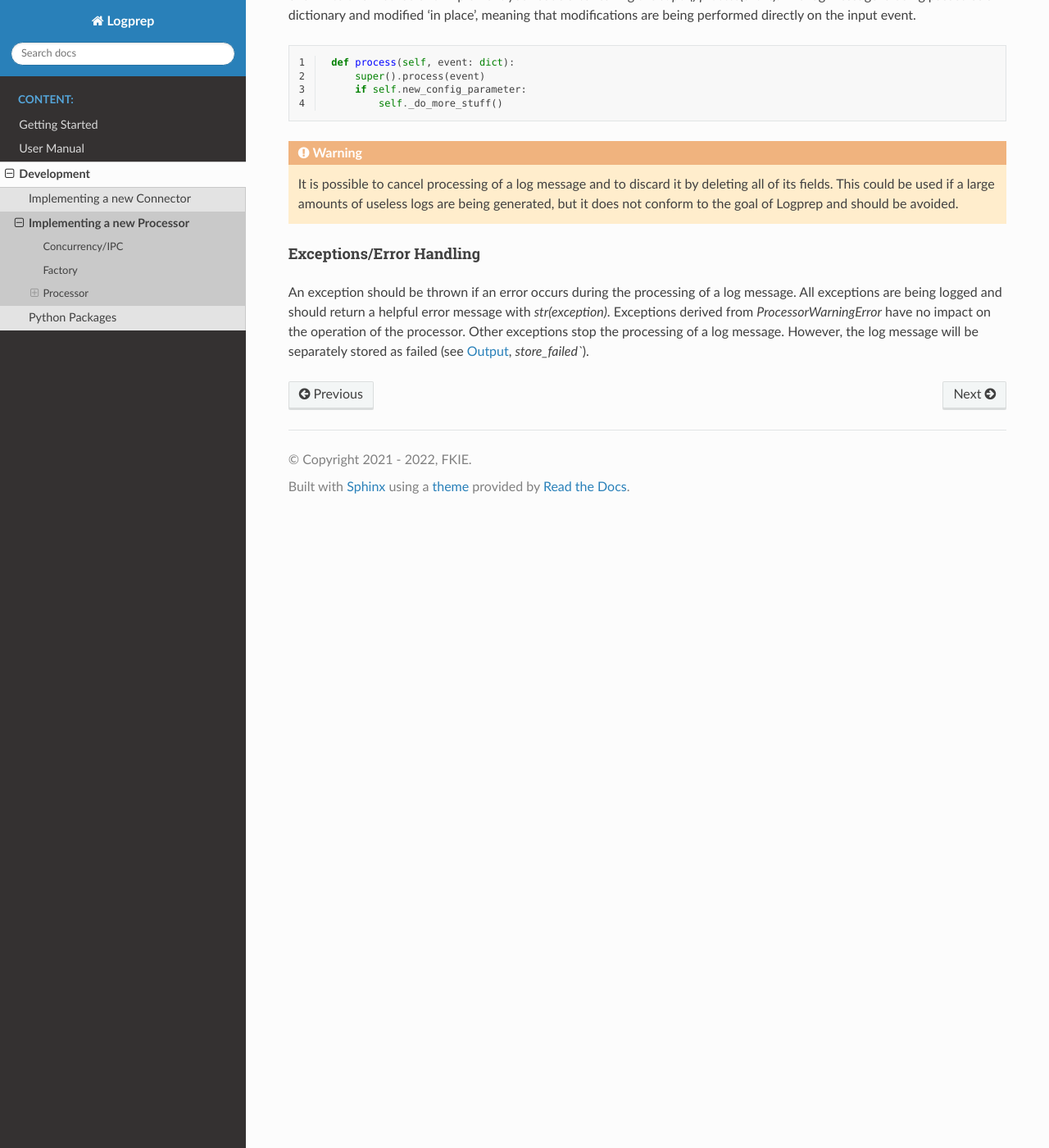
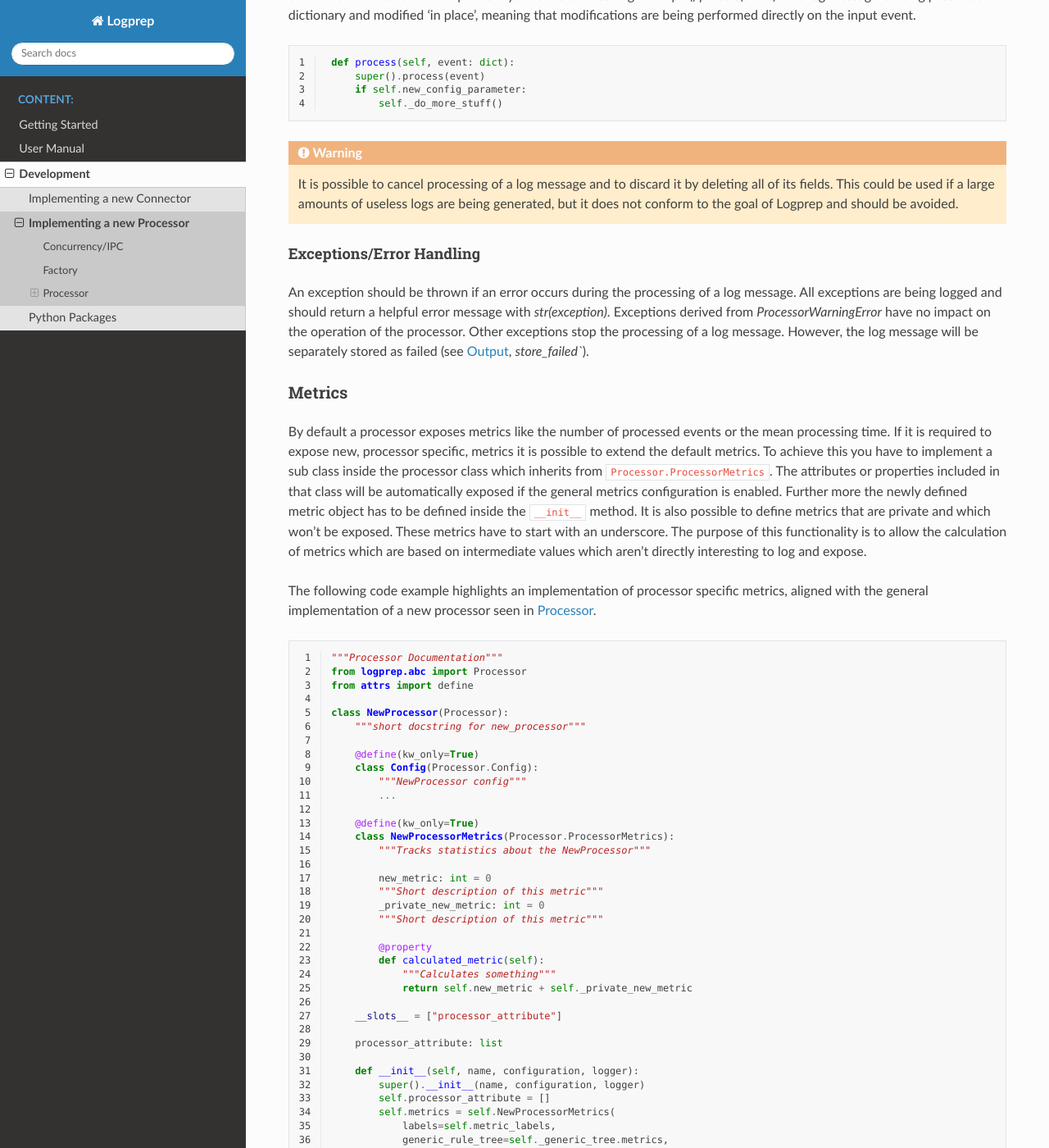
Before and after one commit to fkie-cad/Logprep, a Sphinx documentation site: the page built from doc/source/development/processor_how_to.rst, in a window 1280 px wide and 1400 px high, scrolled down 2203 px. Shown: the whole window at 82% size. Built offline with Sphinx 7.4.7 and the Read the Docs theme 2.0.0, drawn with Linux system fonts in a browser that asks for light colours; some of the changed text lies outside the part shown.

Commit message:
Add new metrics documentation
A new description on how to write processor specific metrics is now
available.

```diff
--- a/doc/source/development/processor_how_to.rst
+++ b/doc/source/development/processor_how_to.rst
@@ -96,6 +96,8 @@ Factory
 
 Processors are being created by the factory :py:class:`~logprep.processor.processor_factory.ProcessorFactory`. There is no need to implement anything here after registering your processor in the :py:class:`ProcessorRegistry`
 
+.. _implementing_a_new_processor:
+
 Processor
 ---------
 
@@ -187,3 +189,86 @@ All exceptions are being logged and should return a helpful error message with `
 Exceptions derived from `ProcessorWarningError` have no impact on the operation of the processor.
 Other exceptions stop the processing of a log message.
 However, the log message will be separately stored as failed (see :ref:`connector_output`, `store_failed``).
+
+
+Metrics
+^^^^^^^
+
+By default a processor exposes metrics like the number of processed events or the mean processing
+time.
+If it is required to expose new, processor specific, metrics it is possible to extend the default
+metrics.
+To achieve this you have to implement a sub class inside the processor class which inherits from
+:code:`Processor.ProcessorMetrics`.
+The attributes or properties included in that class will be automatically exposed if the general
+metrics configuration is enabled.
+Further more the newly defined metric object has to be defined inside the :code:`__init__` method.
+It is also possible to define metrics that are private and which won't be exposed.
+These metrics have to start with an underscore.
+The purpose of this functionality is to allow the calculation of metrics which are based on
+intermediate values which aren't directly interesting to log and expose.
+
+The following code example highlights an implementation of processor specific metrics, aligned with
+the general implementation of a new processor seen in :ref:`implementing_a_new_processor`.
+
+..  code-block:: python
+    :linenos:
+
+    """Processor Documentation"""
+    from logprep.abc import Processor
+    from attrs import define
+
+    class NewProcessor(Processor):
+        """short docstring for new_processor"""
+
+        @define(kw_only=True)
+        class Config(Processor.Config):
+            """NewProcessor config"""
+            ...
+
+        @define(kw_only=True)
+        class NewProcessorMetrics(Processor.ProcessorMetrics):
+            """Tracks statistics about the NewProcessor"""
+
+            new_metric: int = 0
+            """Short description of this metric"""
+            _private_new_metric: int = 0
+            """Short description of this metric"""
+
+            @property
+            def calculated_metric(self):
+                """Calculates something"""
+                return self.new_metric + self._private_new_metric
+
+        __slots__ = ["processor_attribute"]
+
+        processor_attribute: list
+
+        def __init__(self, name, configuration, logger):
+            super().__init__(name, configuration, logger)
+            self.processor_attribute = []
+            self.metrics = self.NewProcessorMetrics(
+                labels=self.metric_labels,
+                generic_rule_tree=self._generic_tree.metrics,
+                specific_rule_tree=self._specific_tree.metrics,
+            )
+
+        def _apply_rules(self, event, rule):
+            """your implemented workload"""
+            ...
+
+After initialization of these new metrics it is needed to increase or change them accordingly.
+This can be simply done by accessing the attribute and changing it's value.
+For example the following code will increase the metrics inside the apply_rules method:
+
+..  code-block:: python
+    :linenos:
+
+    def _apply_rules(self, event, rule):
+        """your implemented workload"""
+        ...
+        if something_happens:
+            self.metrics.new_metric += 1
+
+Following this description it is also possible to extend already existing metrics object.
+It is simply needed to add a new attribute to a metrics class and then change it's value when needed.
```
